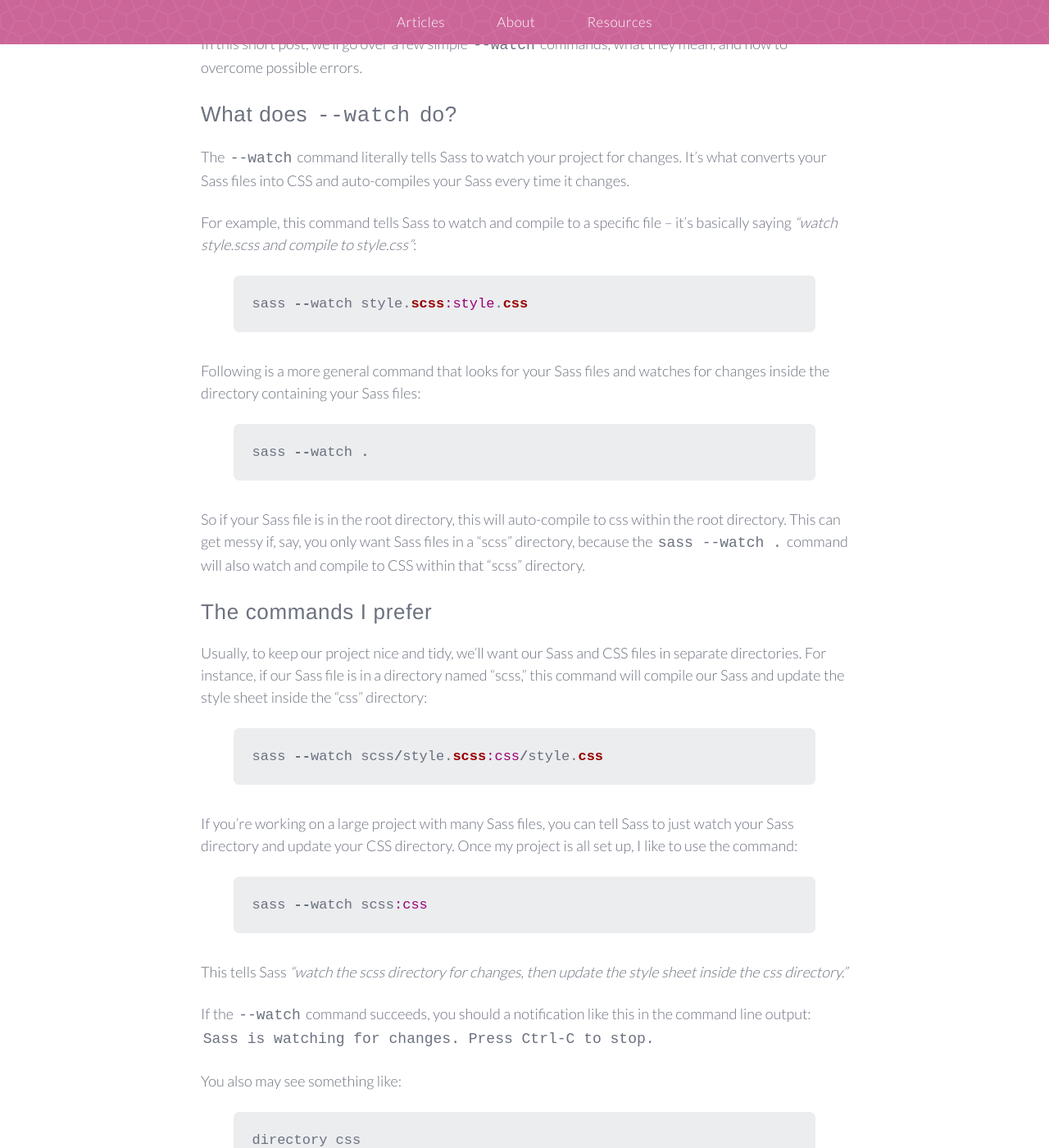
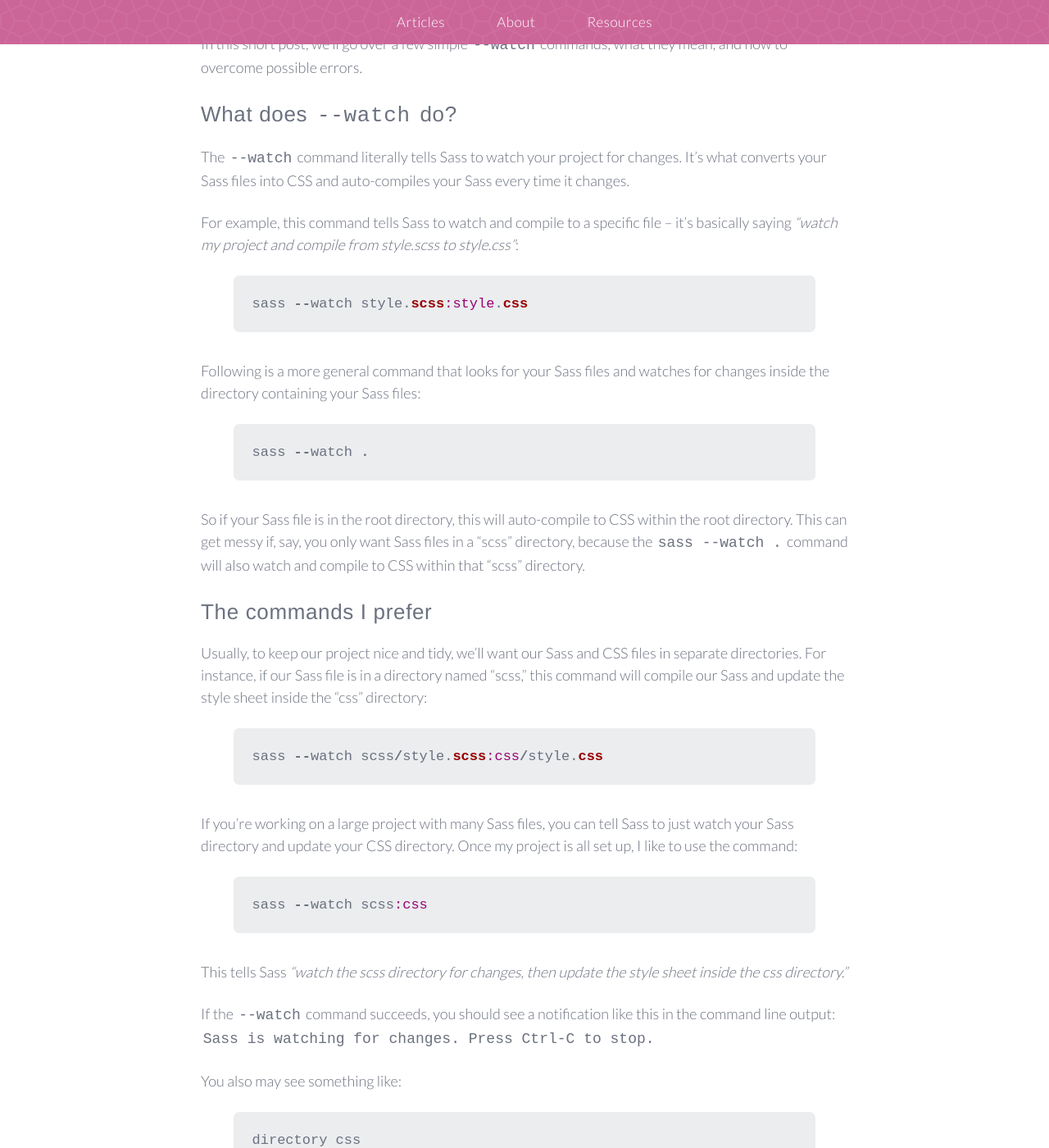
Before and after one commit to sassbreak/sassbreak.github.io, a Jekyll site: the page built from _posts/2015-02-08-watch-your-sass.md, in a window 1280 px wide and 1400 px high, scrolled down 908 px. Shown: the whole window at 82% size. Built offline with Jekyll 4.4.1, drawn with Linux system fonts in a browser that asks for light colours; comment, search, counter and statistics services are not loaded.

Commit message:
post edits

```diff
--- a/_posts/2015-02-08-watch-your-sass.md
+++ b/_posts/2015-02-08-watch-your-sass.md
@@ -19,7 +19,7 @@ In this short post, we’ll go over a few simple `--watch` commands, what they m
 
 The `--watch` command literally tells Sass to watch your project for changes. It's what converts your Sass files into CSS and auto-compiles your Sass every time it changes.
 
-For example, this command tells Sass to watch and compile to a specific file – it's basically saying *"watch style.scss and compile to style.css"*:
+For example, this command tells Sass to watch and compile to a specific file – it's basically saying *"watch my project and compile from style.scss to style.css"*:
 
 {% highlight ruby %}
 sass --watch style.scss:style.css
@@ -31,7 +31,7 @@ Following is a more general command that looks for your Sass files and watches f
 sass --watch .
 {% endhighlight %}
 
-So if your Sass file is in the root directory, this will auto-compile to css within the root directory. This can get messy if, say, you only want Sass files in a "scss" directory, because the `sass --watch .` command will also watch and compile to CSS within that "scss" directory.
+So if your Sass file is in the root directory, this will auto-compile to CSS within the root directory. This can get messy if, say, you only want Sass files in a "scss" directory, because the `sass --watch .` command will also watch and compile to CSS within that "scss" directory.
 
 ##The commands I prefer
 
@@ -49,7 +49,7 @@ sass --watch scss:css
 
 This tells Sass *"watch the scss directory for changes, then update the style sheet inside the css directory."*
 
-If the `--watch` command succeeds, you should a notification like this in the command line output: `Sass is watching for changes. Press Ctrl-C to stop.`
+If the `--watch` command succeeds, you should see a notification like this in the command line output: `Sass is watching for changes. Press Ctrl-C to stop.`
 
 You also may see something like:
 
```
